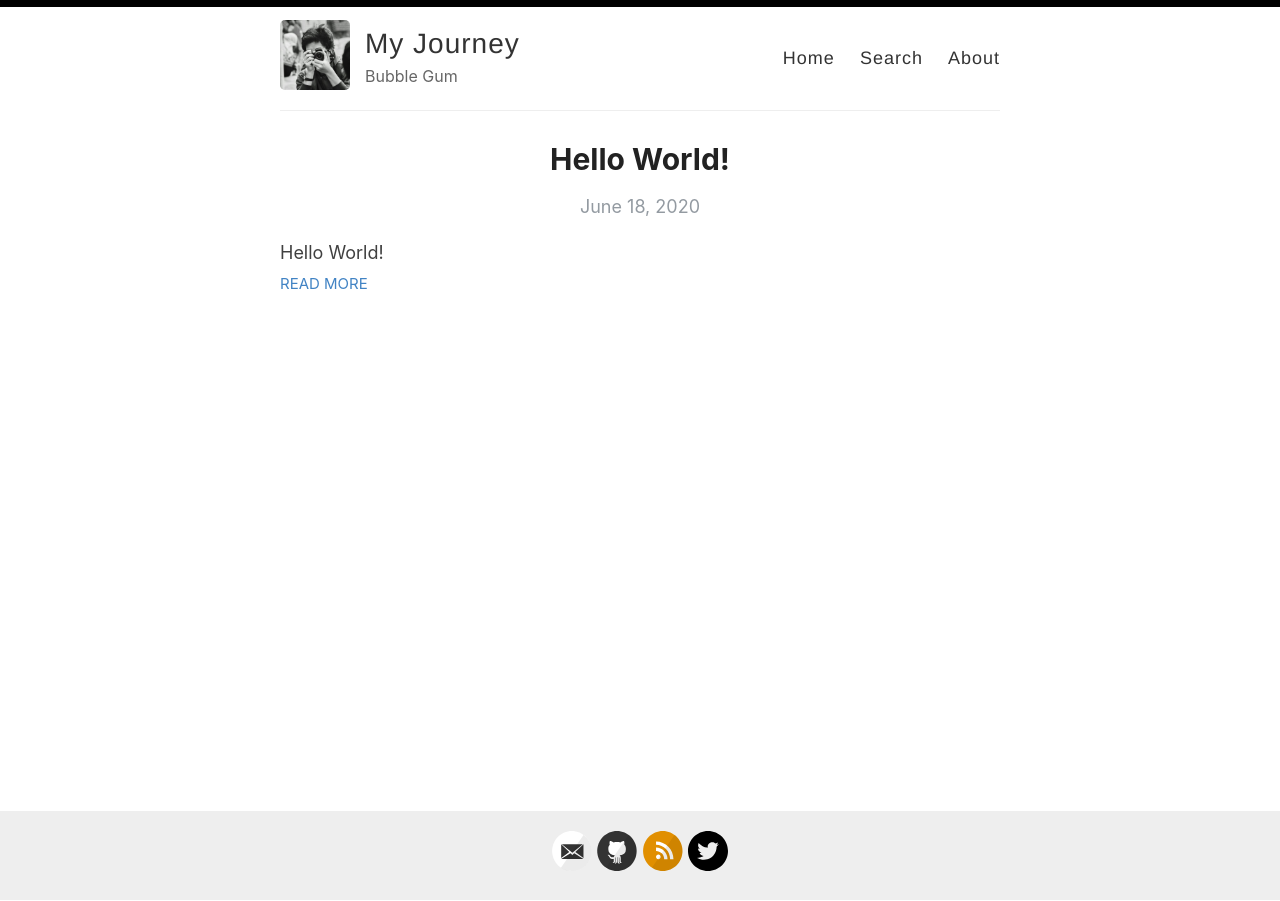
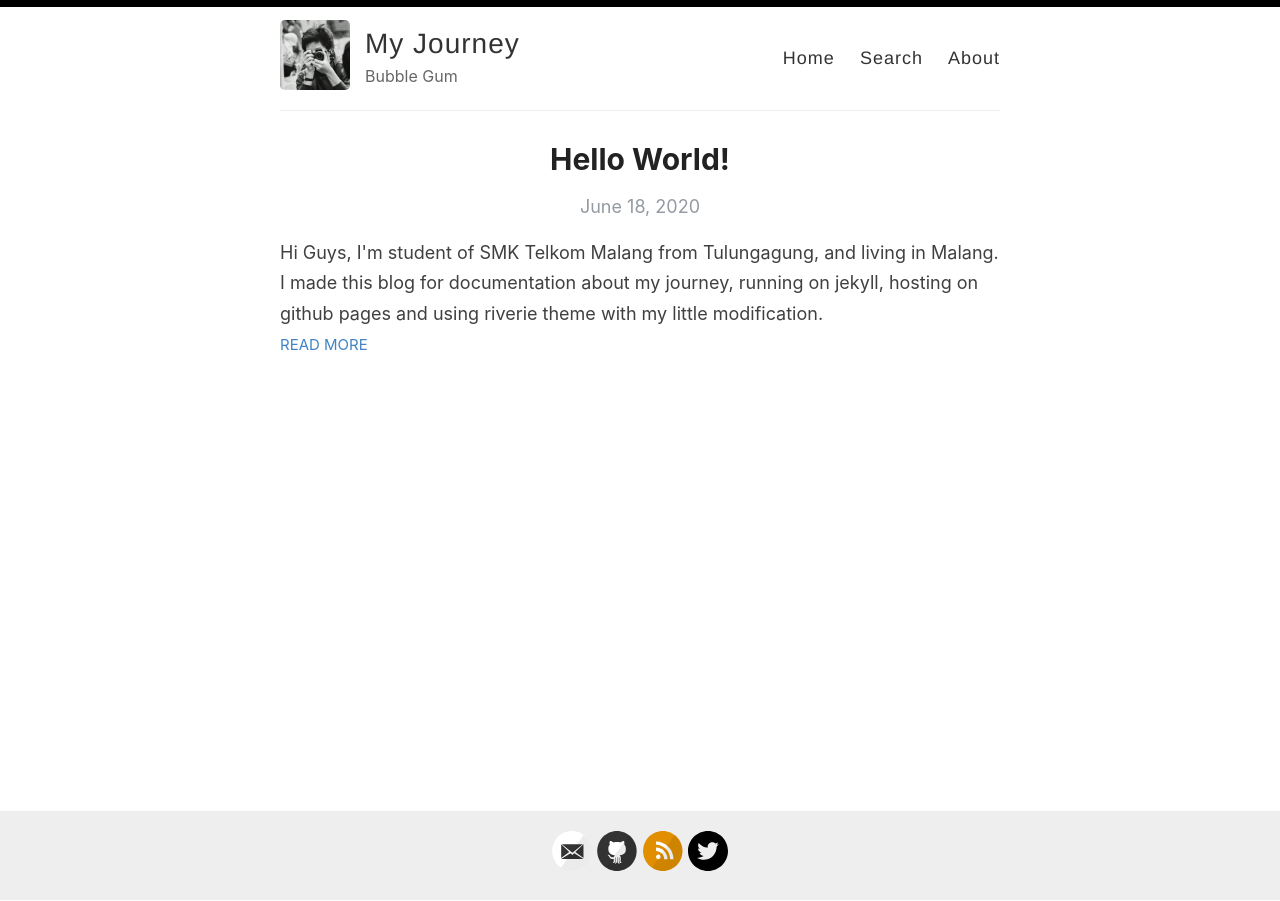
Before and after one commit to gagassurya19/gagassurya19.github.io, a Jekyll site: the page built from index.html, in a window 1280 px wide. Built offline with Jekyll 4.4.1, drawn with Linux system fonts in a browser that asks for light colours; the list of posts is cut into pages by our own code.

Commit message:
Update 2020-06-18-helloworld.md

```diff
--- a/_posts/2020-06-18-helloworld.md
+++ b/_posts/2020-06-18-helloworld.md
@@ -2,11 +2,11 @@
 layout: post
 title:  Hello World!
 categories: [HTML,Code]
-excerpt: Hello World!
+excerpt: Hi Guys, I'm student of SMK Telkom Malang from Tulungagung, and living in Malang. I made this blog for documentation about my journey, running on jekyll, hosting on github pages and using riverie theme with my little modification.
 ---
 
 ### Hello World!
 
-Hi Guys, I'm student of SMK Telkom Malang from Tulungagung, and living in Malang. I made this blog for documentation about my journey, running on jekyll, hosting on github pages and using [riverie](https://github.com/amitmerchant1990/reverie) theme with my little modification.
+Hi Guys, I'm student of SMK Telkom Malang from Tulungagung, and living in Malang. I made this blog for documentation about my journey, running on jekyll, hosting on github pages and using [riverie theme](https://github.com/amitmerchant1990/reverie) with my little modification.
 
 If you have question, send me [Email](gagassuryalaksana04@gmail.com)
```
